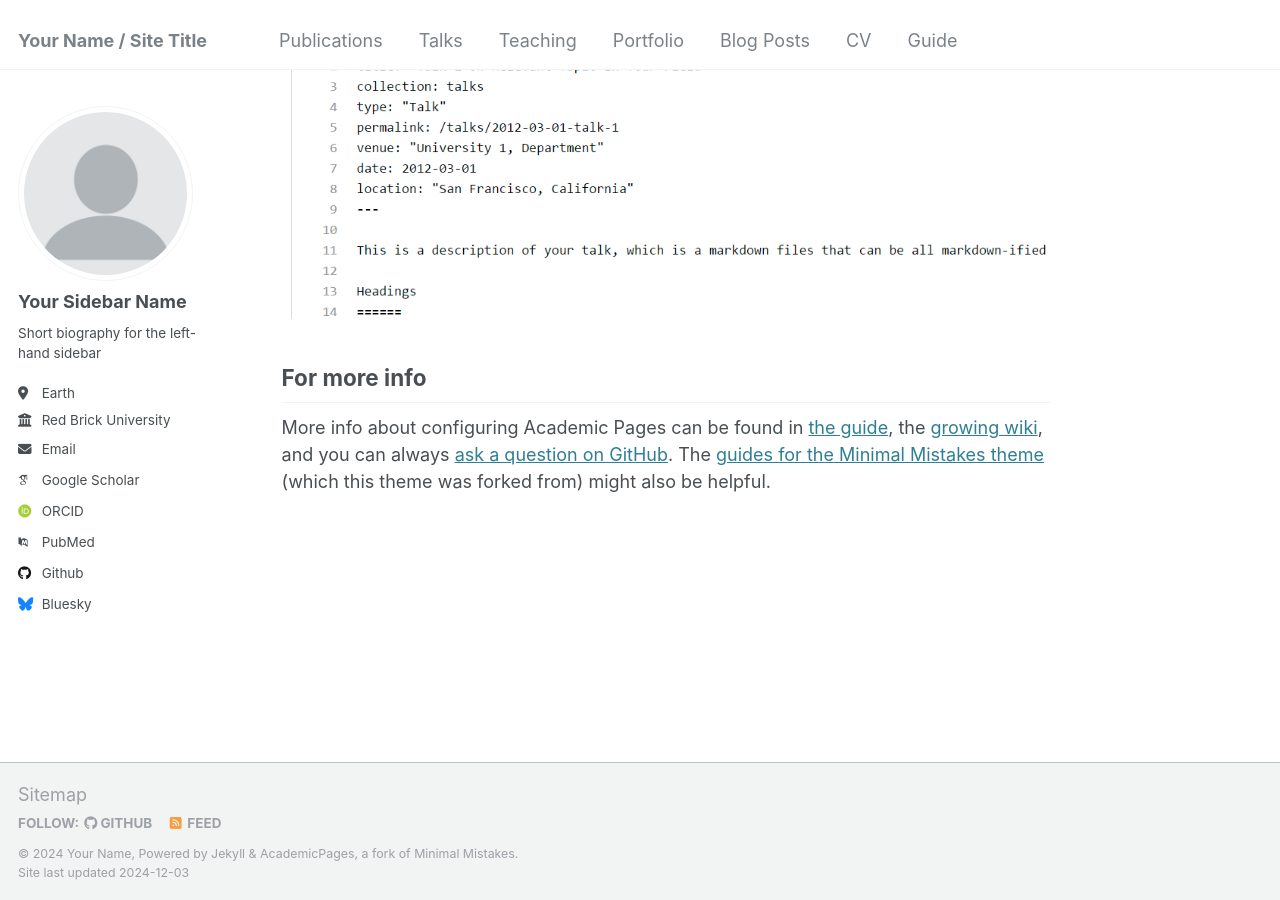
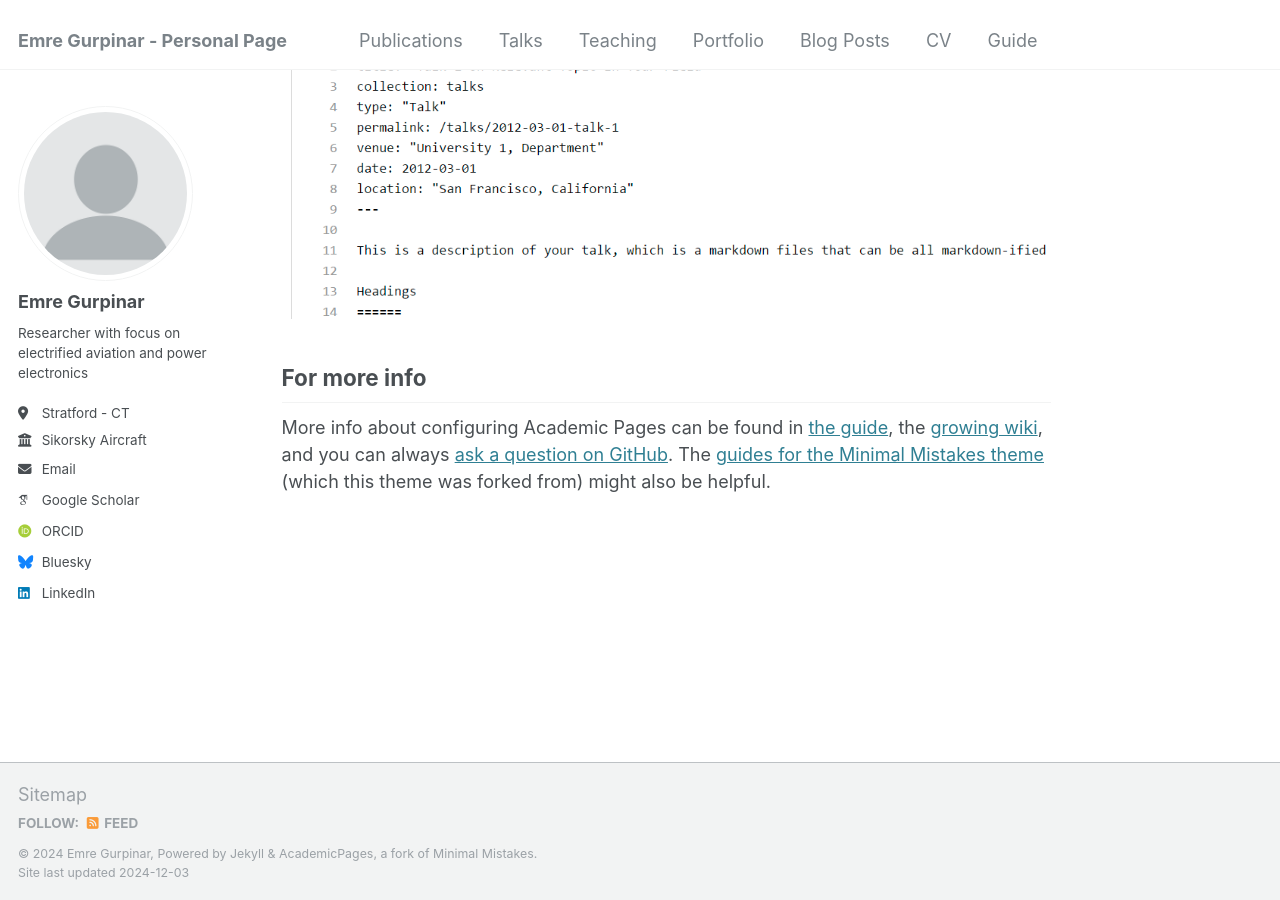
Before and after one commit to egurpinar/egurpinar.github.io, a Jekyll site: the page built from _pages/about.md, in a window 1280 px wide and 900 px high, scrolled down 2643 px. Built offline with Jekyll 4.4.1, drawn with Linux system fonts in a browser that asks for light colours; some web fonts are replaced.

Commit message:
Update _config.yml

```diff
--- a/_config.yml
+++ b/_config.yml
@@ -8,13 +8,13 @@
 
 # Basic Site Settings
 locale                   : "en-US"
-title                    : "Your Name / Site Title"
+title                    : "Emre Gurpinar - Personal Page "
 title_separator          : "-"
-name                     : &name "Your Name"
+name                     : &name "Emre Gurpinar"
 description              : &description "personal description"
-url                      : https://academicpages.github.io # the base hostname & protocol for your site e.g. "https://[your GitHub username].github.io"
+url                      : https://gurpinar.github.io # the base hostname & protocol for your site e.g. "https://[your GitHub username].github.io"
 baseurl                  : "" # the subpath of your site, e.g. "/blog"
-repository               : "academicpages/academicpages.github.io"
+repository               : "gurpinar.github.io"
 
 # Site Author - The following control what appear as part of the author content on the side bar.
 #               If a field is blank the icon and link will not appear, otherwise it will be shown.
@@ -22,21 +22,21 @@ repository               : "academicpages/academicpages.github.io"
 author:
   # Biographic information
   avatar           : "profile.png"
-  name             : "Your Sidebar Name"
+  name             : "Emre Gurpinar"
   pronouns         : # example: "she/her"
-  bio              : "Short biography for the left-hand sidebar"
-  location         : "Earth"
-  employer         : "Red Brick University"
+  bio              : "Researcher with focus on electrified aviation and power electronics"
+  location         : "Stratford - CT"
+  employer         : "Sikorsky Aircraft"
   uri              : # URL
   email            : "none@example.org"
 
   # Academic websites
   arxiv            : # URL - Update with the correct link to your profile
-  googlescholar    : "https://scholar.google.com/citations?user=PS_CX0AAAAAJ"
+  googlescholar    : "https://scholar.google.com/citations?user=_Y0NMJEAAAAJ&hl=en&authuser=1"
   impactstory      : # URL
-  orcid            : "http://orcid.org/yourorcidurl"
+  orcid            : "https://orcid.org/0000-0002-2763-7218l"
   semantic         : # URL
-  pubmed           : "https://www.ncbi.nlm.nih.gov/pubmed/?term=john+snow"
+  pubmed           : # URL
   researchgate     : # URL
   scopus           : # URL
 
@@ -44,7 +44,7 @@ author:
   bitbucket        : # Username - Update with your username on the site
   codepen          : # Username
   dribbble         : # Username
-  github           : "academicpages"
+  github           : # "academicpages"
   kaggle           : # Username
   stackoverflow    : # User number or user number and name (i.e., use "1" or "1/jeff-atwood")
 
@@ -58,7 +58,7 @@ author:
   keybase          : # Username
   instagram        : # Username
   lastfm           : # Username
-  linkedin         : # Username
+  linkedin         : emre.gurpinar
   mastodon         : # URL
   medium           : # URL
   pinterest        : # Username
```
